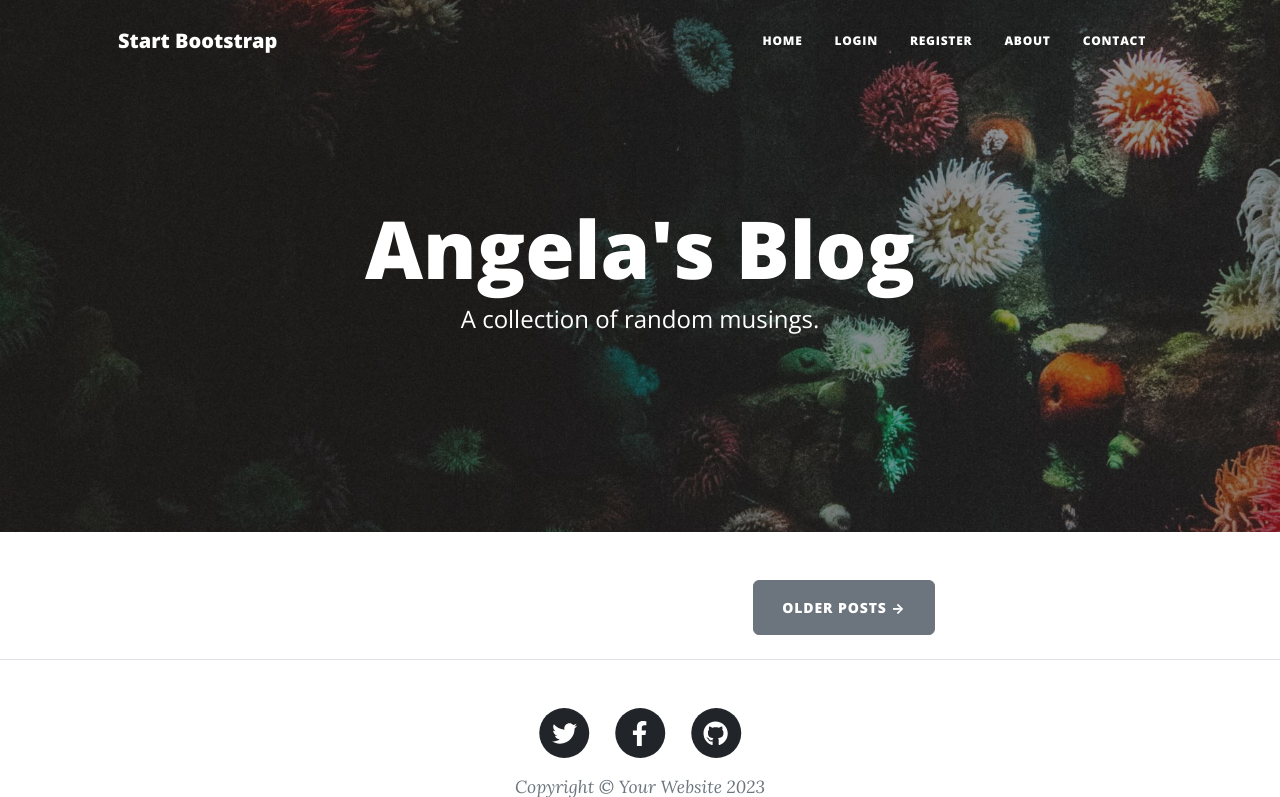
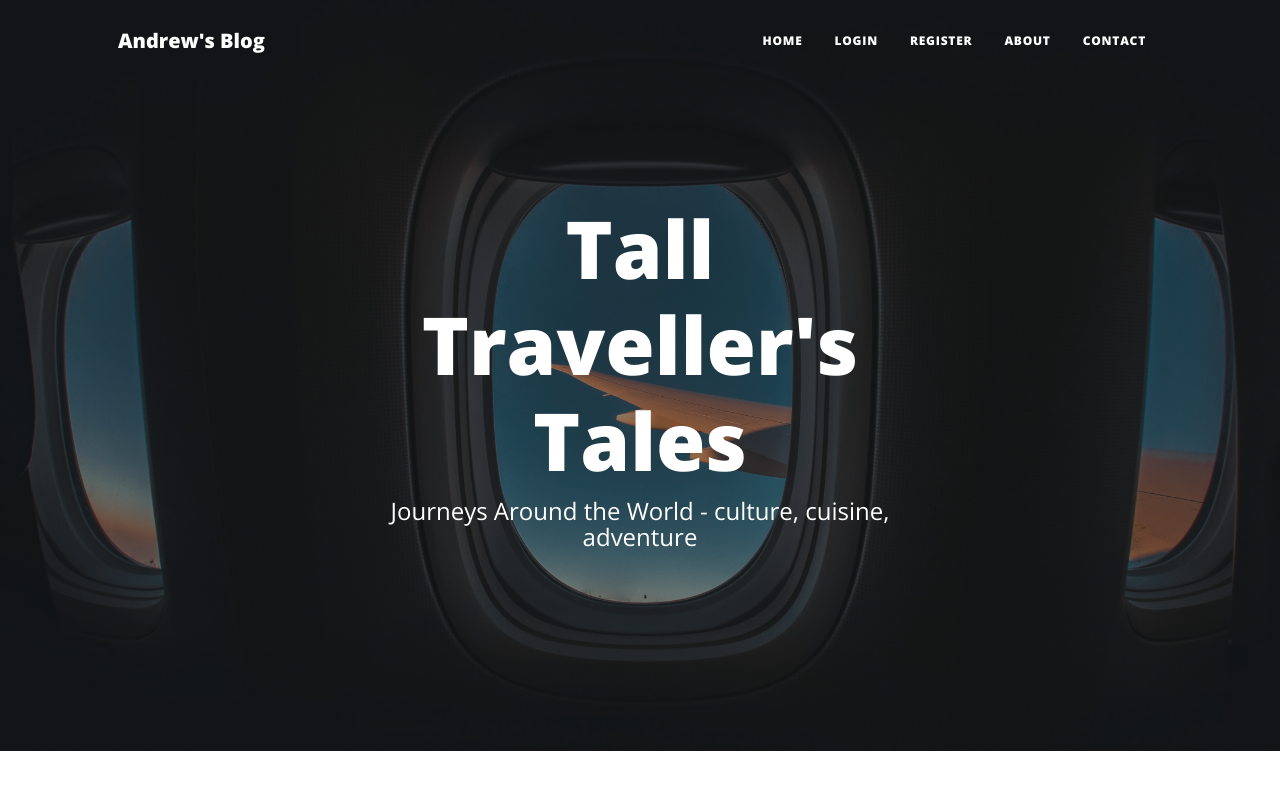
Before and after one commit to Garschke/day-71-starting-files-blog-for-deployment, a Flask app: page / in a window 1280 px wide. Shown: the top 797 px of the page. Run offline with Flask 3, Linux system fonts and the light colour scheme; data that the repository does not hold is empty; some libraries are stand-ins or nearby versions.

Commit message:
modify main.py to: fix load .env issue, enable smtp email sending feature with gmail (including port 587), load updated blog background image home-bg.jpg, add Andrew's Blog to header.html, update <h1>heading and <h2>sub-heading text in index.html.

```diff
--- a/main.py
+++ b/main.py
@@ -12,8 +12,11 @@ from functools import wraps
 from werkzeug.security import generate_password_hash, check_password_hash
 from forms import CreatePostForm, RegisterForm, LoginForm, CommentForm
 # Optional: add contact me email functionality (Day 60)
-# import smtplib
+import smtplib
 import os
+from dotenv import load_dotenv
+
+load_dotenv()
 
 '''
 On MacOS type:
@@ -271,33 +274,35 @@ def about():
     return render_template("about.html", current_user=current_user)
 
 
-@app.route("/contact", methods=["GET", "POST"])
-def contact():
-    return render_template("contact.html", current_user=current_user)
+# @app.route("/contact", methods=["GET", "POST"])
+# def contact():
+#     return render_template("contact.html", current_user=current_user)
 
 # Optional: You can include the email sending code from Day 60:
 # DON'T put your email and password here directly! The code will be visible
 # when you upload to Github.
 # Use environment variables instead (Day 35)
 
-# MAIL_ADDRESS = os.environ.get("EMAIL_KEY")
-# MAIL_APP_PW = os.environ.get("PASSWORD_KEY")
+EMAIL_PROVIDER_SMTP_ADDRESS = os.environ.get("EMAIL_PROVIDER_SMTP_ADDRESS")
+EMAIL_ADDRESS = os.environ.get("EMAIL_ADDRESS")
+EMAIL_PASSWORD = os.environ.get("EMAIL_PASSWORD")
 
-# @app.route("/contact", methods=["GET", "POST"])
-# def contact():
-#     if request.method == "POST":
-#         data = request.form
-#         send_email(data["name"], data["email"], data["phone"], data["message"])
-#         return render_template("contact.html", msg_sent=True)
-#     return render_template("contact.html", msg_sent=False)
-#
-#
-# def send_email(name, email, phone, message):
-#     email_message = f"Subject:New Message\n\nName: {name}\nEmail: {email}\nPhone: {phone}\nMessage:{message}"
-#     with smtplib.SMTP("smtp.gmail.com") as connection:
-#         connection.starttls()
-#         connection.login(MAIL_ADDRESS, MAIL_APP_PW)
-#         connection.sendmail(MAIL_ADDRESS, MAIL_APP_PW, email_message)
+
+@app.route("/contact", methods=['GET', 'POST'])
+def contact():
+    if request.method == 'POST':
+        data = request.form
+        send_email(data["name"], data["email"], data["phone"], data["message"])
+        return render_template("contact.html", msg_sent=True)
+    return render_template("contact.html", msg_sent=False)
+
+
+def send_email(name, email, phone, message):
+    email_message = f"Subject:New Blog Message\n\nName: {name}\nEmail: {email}\nPhone: {phone}\nMessage:{message}"
+    with smtplib.SMTP(EMAIL_PROVIDER_SMTP_ADDRESS, port=587) as connection:
+        connection.starttls()
+        connection.login(EMAIL_ADDRESS, EMAIL_PASSWORD)
+        connection.sendmail(EMAIL_ADDRESS, "andrew.garschke@me.com", email_message)
 
 
 if __name__ == "__main__":
--- a/templates/header.html
+++ b/templates/header.html
@@ -8,7 +8,7 @@
     />
     <meta name="description" content="" />
     <meta name="author" content="" />
-    <title>Angela's Blog</title>
+    <title>Andrew's Blog</title>
     {% block styles %}
     <!-- Load Bootstrap-Flask CSS here -->
     {{ bootstrap.load_css() }}
@@ -44,7 +44,7 @@
     <!-- Navigation-->
     <nav class="navbar navbar-expand-lg navbar-light" id="mainNav">
       <div class="container px-4 px-lg-5">
-        <a class="navbar-brand" href="/">Start Bootstrap</a>
+        <a class="navbar-brand" href="/">Andrew's Blog</a>
         <button
           class="navbar-toggler"
           type="button"
--- a/templates/index.html
+++ b/templates/index.html
@@ -9,8 +9,8 @@
     <div class="row gx-4 gx-lg-5 justify-content-center">
       <div class="col-md-10 col-lg-8 col-xl-7">
         <div class="site-heading">
-          <h1>Angela's Blog</h1>
-          <span class="subheading">A collection of random musings.</span>
+          <h1>Tall Traveller's Tales</h1>
+          <span class="subheading">Journeys Around the World - culture, cuisine, adventure</span>
         </div>
       </div>
     </div>
```
Also changed, not shown: static/assets/img/home-bg.jpg.
